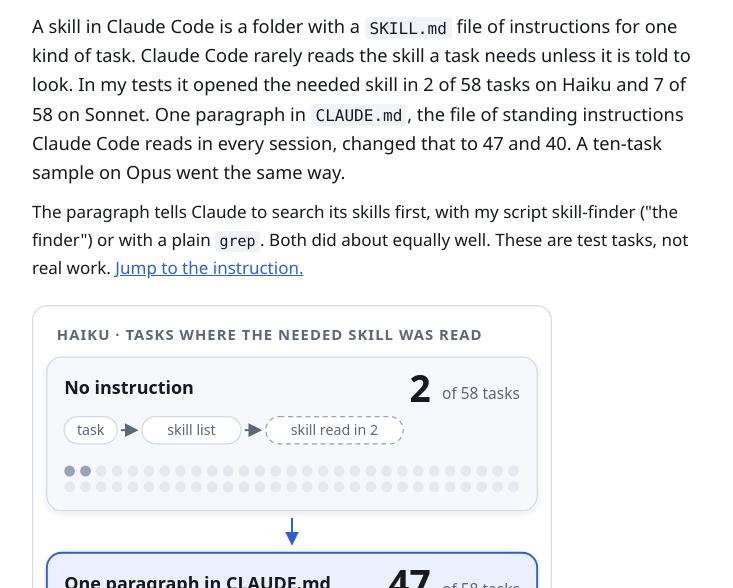
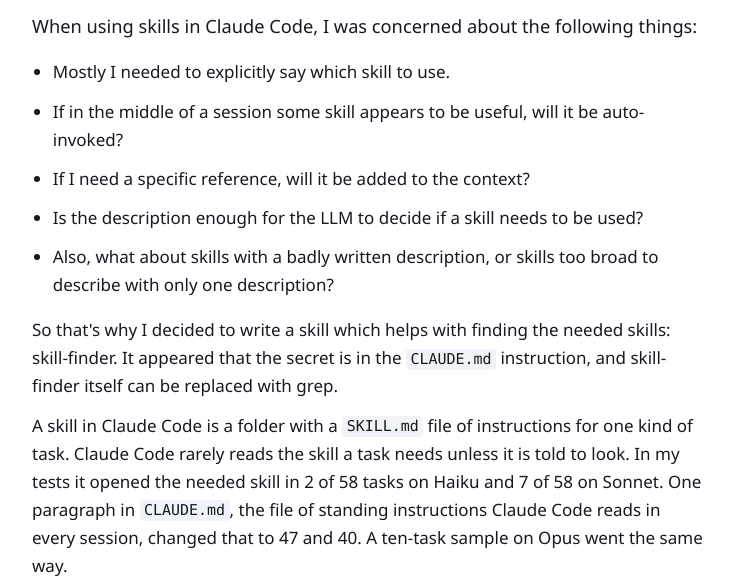
Before and after one commit to ydmitry/skill-finder, a plain HTML site: page docs/index.html in a window 1280 px wide. Shown: the part 147-735 px from the top of the page, without its empty margins (272-1005 px from the left). Drawn offline with Linux system fonts and the light colour scheme.

Commit message:
docs: the article opens with why the finder was written

```diff
--- a/docs/index.html
+++ b/docs/index.html
@@ -36,6 +36,23 @@ footer{margin-top:3rem;padding-top:1rem;border-top:1px solid var(--line);color:v
 <main>
 <h1 id="does-claude-find-the-right-skill-what-my-evals-showed">Does
 Claude find the right skill? What my evals showed</h1>
+<p>When using skills in Claude Code, I was concerned about the following
+things:</p>
+<ul>
+<li>Mostly I needed to explicitly say which skill to use.</li>
+<li>If in the middle of a session some skill appears to be useful, will
+it be auto-invoked?</li>
+<li>If I need a specific reference, will it be added to the
+context?</li>
+<li>Is the description enough for the LLM to decide if a skill needs to
+be used?</li>
+<li>Also, what about skills with a badly written description, or skills
+too broad to describe with only one description?</li>
+</ul>
+<p>So that's why I decided to write a skill which helps with finding the
+needed skills: skill-finder. It appeared that the secret is in the
+<code>CLAUDE.md</code> instruction, and skill-finder itself can be
+replaced with grep.</p>
 <p>A skill in Claude Code is a folder with a <code>SKILL.md</code> file
 of instructions for one kind of task. Claude Code rarely reads the skill
 a task needs unless it is told to look. In my tests it opened the needed
```
Also changed, not shown: 1 other file.
